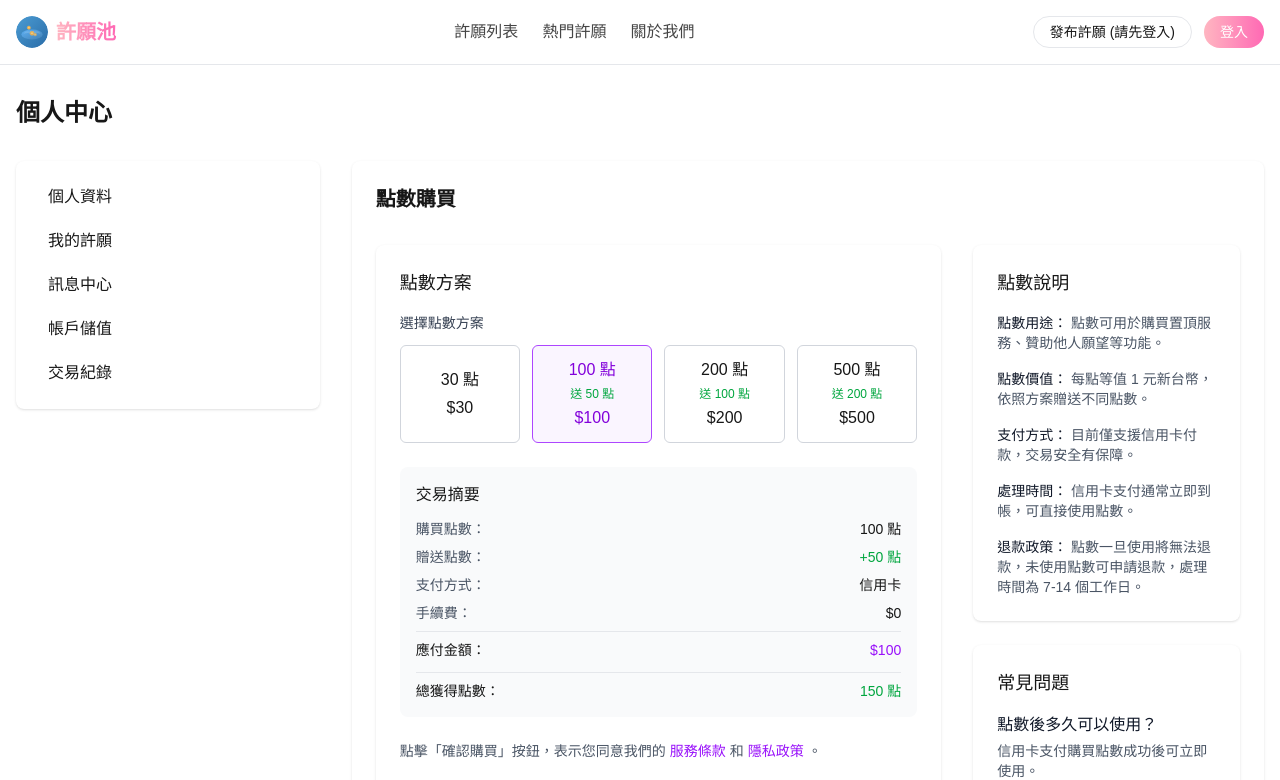
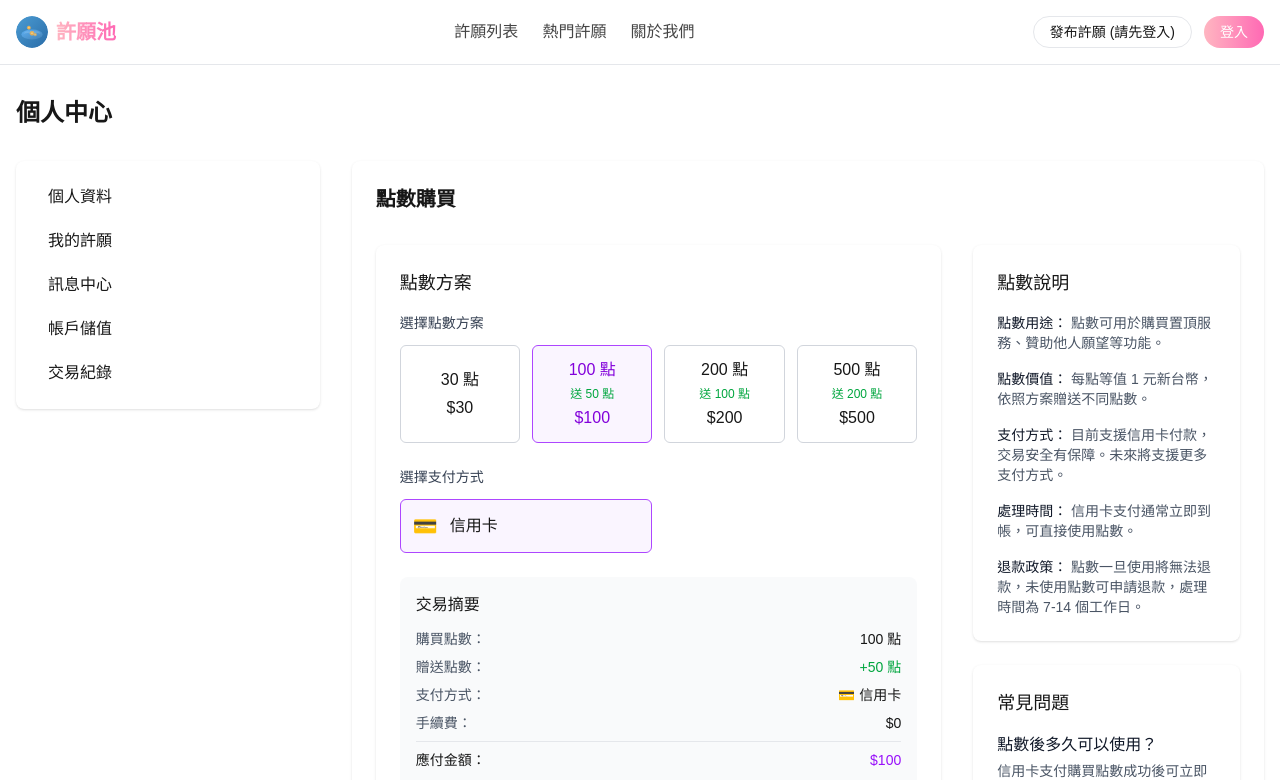
Before and after one commit to firstfu/wishing, a Next.js app: page /profile/deposit in a window 1280 px wide. Shown: the top 780 px of the page. Built offline with nearby package versions, Linux system fonts and the light colour scheme; no server answers.

Commit message:
更新儲值頁面與模態框，新增支付方式選擇功能，優化用戶操作流程，提升界面一致性與用戶體驗。

```diff
--- a/app/(views)/profile/deposit/page.tsx
+++ b/app/(views)/profile/deposit/page.tsx
@@ -32,14 +32,29 @@
   { points: 500, bonus: 200, price: 500 },
 ];
 
+// 支付方式選項
+const PAYMENT_METHODS = [
+  { id: "credit_card", name: "信用卡", icon: "💳" },
+  // 未來可能會新增更多支付方式
+  // { id: "line_pay", name: "LINE Pay", icon: "📱" },
+  // { id: "apple_pay", name: "Apple Pay", icon: "🍎" },
+  // { id: "bank_transfer", name: "銀行轉帳", icon: "🏦" },
+];
+
 export default function DepositPage() {
   const [selectedPackage, setSelectedPackage] = useState<(typeof POINT_PACKAGES)[0]>(POINT_PACKAGES[1]);
+  const [paymentMethod, setPaymentMethod] = useState<string>(PAYMENT_METHODS[0].id);
   const [isLoading, setIsLoading] = useState<boolean>(false);
   const [showSuccessMessage, setShowSuccessMessage] = useState<boolean>(false);
 
   // 處理點數方案選擇
   const handlePackageSelect = (packageOption: (typeof POINT_PACKAGES)[0]) => {
     setSelectedPackage(packageOption);
+  };
+
+  // 處理支付方式選擇
+  const handlePaymentMethodChange = (id: string) => {
+    setPaymentMethod(id);
   };
 
   // 處理儲值提交
@@ -61,12 +76,23 @@
 
       // 重置表單
       setSelectedPackage(POINT_PACKAGES[1]);
+      setPaymentMethod(PAYMENT_METHODS[0].id);
     } catch (error) {
       console.error("購買點數失敗", error);
       alert("購買點數失敗，請稍後再試");
     } finally {
       setIsLoading(false);
     }
+  };
+
+  // 獲取當前支付方式名稱
+  const getCurrentPaymentMethodName = () => {
+    return PAYMENT_METHODS.find(m => m.id === paymentMethod)?.name || "信用卡";
+  };
+
+  // 獲取當前支付方式圖示
+  const getCurrentPaymentMethodIcon = () => {
+    return PAYMENT_METHODS.find(m => m.id === paymentMethod)?.icon || "💳";
   };
 
   return (
@@ -125,6 +151,25 @@
                 </div>
               </div>
 
+              {/* 支付方式選擇區塊永遠顯示 */}
+              <div className="space-y-3">
+                <label className="block text-sm font-medium text-gray-700 dark:text-gray-300">選擇支付方式</label>
+                <div className="grid grid-cols-2 gap-3">
+                  {PAYMENT_METHODS.map(method => (
+                    <div
+                      key={method.id}
+                      onClick={() => handlePaymentMethodChange(method.id)}
+                      className={`flex items-center p-3 border rounded-md cursor-pointer transition-colors ${
+                        paymentMethod === method.id ? "border-purple-500 bg-purple-50 dark:bg-purple-900/30" : "border-gray-300 dark:border-gray-600"
+                      }`}
+                    >
+                      <span className="text-xl mr-3">{method.icon}</span>
+                      <span>{method.name}</span>
+                    </div>
+                  ))}
+                </div>
+              </div>
+
               {/* 交易摘要 */}
               <div className="bg-gray-50 dark:bg-gray-700/50 p-4 rounded-lg">
                 <h4 className="font-medium mb-3">交易摘要</h4>
@@ -141,7 +186,10 @@
                   )}
                   <div className="flex justify-between">
                     <span className="text-gray-600 dark:text-gray-400">支付方式：</span>
-                    <span>信用卡</span>
+                    <span>
+                      <span className="inline-block mr-1">{getCurrentPaymentMethodIcon()}</span>
+                      {getCurrentPaymentMethodName()}
+                    </span>
                   </div>
                   <div className="flex justify-between">
                     <span className="text-gray-600 dark:text-gray-400">手續費：</span>
@@ -197,7 +245,7 @@
                 <span className="font-medium text-gray-900 dark:text-gray-200">點數價值：</span> 每點等值 1 元新台幣，依照方案贈送不同點數。
               </p>
               <p>
-                <span className="font-medium text-gray-900 dark:text-gray-200">支付方式：</span> 目前僅支援信用卡付款，交易安全有保障。
+                <span className="font-medium text-gray-900 dark:text-gray-200">支付方式：</span> 目前支援信用卡付款，交易安全有保障。未來將支援更多支付方式。
               </p>
               <p>
                 <span className="font-medium text-gray-900 dark:text-gray-200">處理時間：</span> 信用卡支付通常立即到帳，可直接使用點數。
--- a/app/components/profile/DepositModal.tsx
+++ b/app/components/profile/DepositModal.tsx
@@ -9,7 +9,7 @@
 // ---------------------------------------------
 // 用途：
 //   - 提供用戶儲值點數功能的介面
-//   - 支援多種點數選擇和信用卡支付
+//   - 支援多種點數選擇和支付方式
 // 設計重點：
 //   - 簡潔直觀的儲值流程
 //   - 預設點數選項
@@ -30,10 +30,20 @@
   { points: 500, bonus: 200, price: 500 },
 ];
 
+// 支付方式選項
+const PAYMENT_METHODS = [
+  { id: "credit_card", name: "信用卡", icon: "💳" },
+  // 未來可能會新增更多支付方式
+  // { id: "line_pay", name: "LINE Pay", icon: "📱" },
+  // { id: "apple_pay", name: "Apple Pay", icon: "🍎" },
+  // { id: "bank_transfer", name: "銀行轉帳", icon: "🏦" },
+];
+
 export default function DepositModal({ isOpen, onClose }: DepositModalProps) {
   const [selectedPackage, setSelectedPackage] = useState<(typeof POINT_PACKAGES)[0]>(POINT_PACKAGES[1]);
+  const [paymentMethod, setPaymentMethod] = useState<string>(PAYMENT_METHODS[0].id);
   const [isLoading, setIsLoading] = useState<boolean>(false);
-  const [step, setStep] = useState<"amount" | "confirm">("amount");
+  const [step, setStep] = useState<"amount" | "payment" | "confirm">("amount");
 
   // 計算總點數（購買點數 + 贈送點數）
   const calculateTotalPoints = (points: number) => {
@@ -49,17 +59,34 @@
     setSelectedPackage(packageOption);
   };
 
+  // 處理支付方式選擇
+  const handlePaymentMethodChange = (id: string) => {
+    setPaymentMethod(id);
+  };
+
   // 處理繼續按鈕
   const handleContinue = () => {
     if (step === "amount") {
+      if (PAYMENT_METHODS.length > 1) {
+        setStep("payment");
+      } else {
+        setStep("confirm");
+      }
+    } else if (step === "payment") {
       setStep("confirm");
     }
   };
 
   // 處理返回按鈕
   const handleBack = () => {
-    if (step === "confirm") {
+    if (step === "payment") {
       setStep("amount");
+    } else if (step === "confirm") {
+      if (PAYMENT_METHODS.length > 1) {
+        setStep("payment");
+      } else {
+        setStep("amount");
+      }
     }
   };
 
@@ -80,6 +107,7 @@
 
       // 重置表單
       setSelectedPackage(POINT_PACKAGES[1]);
+      setPaymentMethod(PAYMENT_METHODS[0].id);
       setStep("amount");
     } catch (error) {
       console.error("購買點數失敗", error);
@@ -93,8 +121,14 @@
   const handleClose = () => {
     // 重置表單
     setSelectedPackage(POINT_PACKAGES[1]);
+    setPaymentMethod(PAYMENT_METHODS[0].id);
     setStep("amount");
     onClose();
+  };
+
+  // 獲取當前支付方式名稱
+  const getCurrentPaymentMethodName = () => {
+    return PAYMENT_METHODS.find(m => m.id === paymentMethod)?.name || "信用卡";
   };
 
   return (
@@ -123,8 +157,72 @@
             </div>
           </div>
 
+          {/* 支付方式選擇區塊永遠顯示 */}
+          <div className="space-y-3">
+            <label className="block text-sm font-medium text-gray-700 dark:text-gray-300">選擇支付方式</label>
+            <div className="grid grid-cols-2 gap-3">
+              {PAYMENT_METHODS.map(method => (
+                <div
+                  key={method.id}
+                  onClick={() => handlePaymentMethodChange(method.id)}
+                  className={`flex items-center p-3 border rounded-md cursor-pointer transition-colors ${
+                    paymentMethod === method.id ? "border-purple-500 bg-purple-50 dark:bg-purple-900/30" : "border-gray-300 dark:border-gray-600"
+                  }`}
+                >
+                  <span className="text-xl mr-3">{method.icon}</span>
+                  <span>{method.name}</span>
+                </div>
+              ))}
+            </div>
+          </div>
+
           <div className="pt-4 border-t border-gray-200 dark:border-gray-700">
             <Button onClick={handleContinue} disabled={selectedPackage.points <= 0} className="w-full">
+              繼續
+            </Button>
+          </div>
+        </div>
+      )}
+
+      {PAYMENT_METHODS.length > 1 && step === "payment" && (
+        <div className="space-y-6">
+          <div>
+            <p className="text-lg font-medium">
+              點數方案：<span className="text-purple-600 dark:text-purple-300">{selectedPackage.points} 點</span>
+              {selectedPackage.bonus > 0 && <span className="text-green-600 dark:text-green-400">（送 {selectedPackage.bonus} 點）</span>}
+            </p>
+          </div>
+
+          <div className="space-y-3">
+            <label className="block text-sm font-medium text-gray-700 dark:text-gray-300">選擇支付方式</label>
+            <div className="space-y-2">
+              {PAYMENT_METHODS.map(method => (
+                <label
+                  key={method.id}
+                  className={`flex items-center p-3 border rounded-md cursor-pointer transition-colors ${
+                    paymentMethod === method.id ? "border-purple-500 bg-purple-50 dark:bg-purple-900/30" : "border-gray-300 dark:border-gray-600"
+                  }`}
+                >
+                  <input
+                    type="radio"
+                    name="payment-method"
+                    value={method.id}
+                    checked={paymentMethod === method.id}
+                    onChange={() => handlePaymentMethodChange(method.id)}
+                    className="h-4 w-4 text-purple-600 focus:ring-purple-500 dark:focus:ring-purple-400"
+                  />
+                  <span className="text-xl mr-2">{method.icon}</span>
+                  <span className="ml-1">{method.name}</span>
+                </label>
+              ))}
+            </div>
+          </div>
+
+          <div className="flex gap-3 pt-4 border-t border-gray-200 dark:border-gray-700">
+            <Button variant="outline" onClick={handleBack} className="flex-1">
+              返回
+            </Button>
+            <Button onClick={handleContinue} className="flex-1">
               繼續
             </Button>
           </div>
@@ -148,7 +246,7 @@
               )}
               <div className="flex justify-between">
                 <span className="text-gray-600 dark:text-gray-400">支付方式：</span>
-                <span>信用卡</span>
+                <span>{getCurrentPaymentMethodName()}</span>
               </div>
               <div className="flex justify-between">
                 <span className="text-gray-600 dark:text-gray-400">手續費：</span>
```
